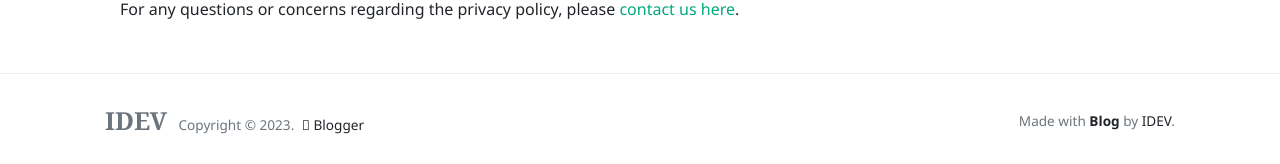
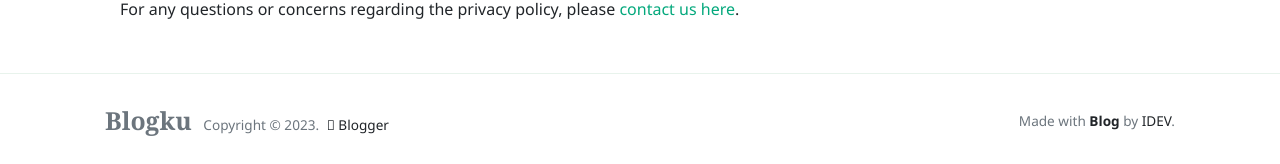
Before and after one commit to Webitfy/Myblog, a Jekyll site: the page built from _pages/privacy-policy.md, in a window 1280 px wide and 1279 px high. Shown: the part 1112-1276 px from the top of the window. Built offline with Jekyll 4.4.1, drawn with Linux system fonts in a browser that asks for light colours; nearby versions of some CDN libraries.

Commit message:
Update default.html

```diff
--- a/_layouts/default.html
+++ b/_layouts/default.html
@@ -77,15 +77,15 @@
         <div class="container">
         <div class="row align-items-center justify-content-between">
             <div>
-                <span class="navbar-brand mr-2 mb-0"><strong>IDEV</strong></span>
+                <span class="navbar-brand mr-2 mb-0"><strong>Blogku</strong></span>
                 <span>Copyright © <script>document.write(new Date().getFullYear())</script>.</span>
 
                 <!--  Github Repo Star Btn-->
-                <a class="text-dark ml-1" target="_blank" href="https://idev.my.id"><i class="fa-brands fa-blogger-b"></i> Blogger</a>
+                <a class="text-dark ml-1" target="_blank" href=""><i class="fa-brands fa-blogger-b"></i> Blogger</a>
 
             </div>
             <div>
-                Made with <a target="_blank" class="text-dark font-weight-bold" href="https://idev.my.id"> Blog </a> by <a class="text-dark" target="_blank" href="https://idev.my.id">IDEV</a>.
+                Made with <a target="_blank" class="text-dark font-weight-bold" href=""> Blog </a> by <a class="text-dark" target="_blank" href="https://idev.my.id">IDEV</a>.
             </div>
         </div>
         </div>
```
